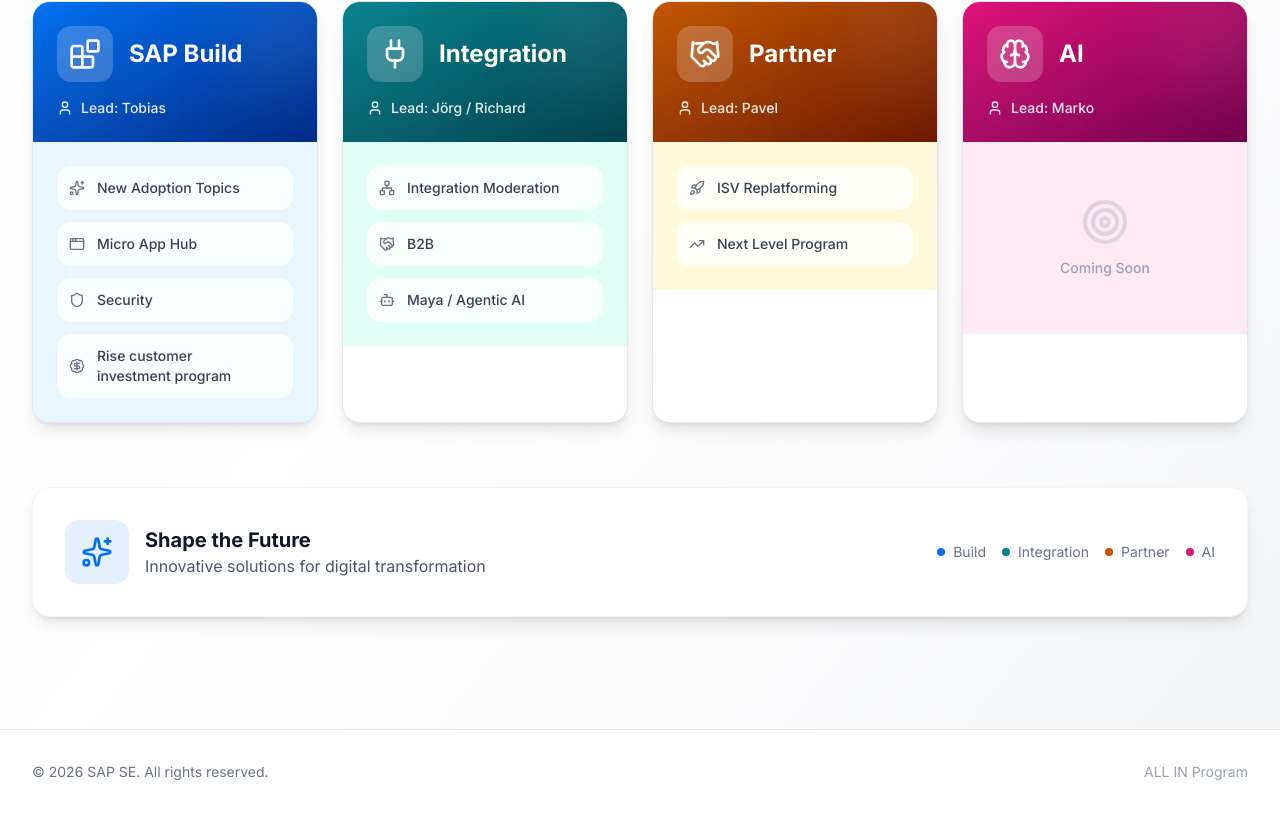
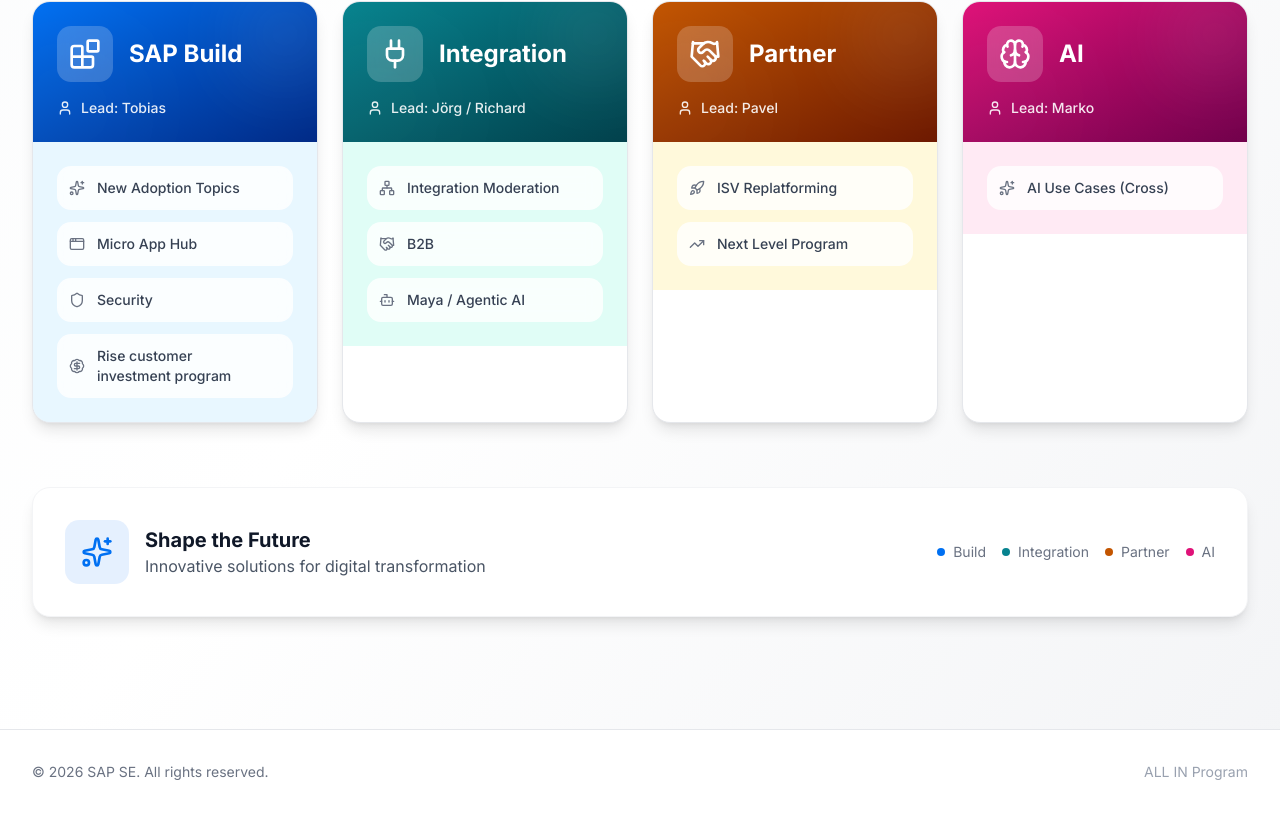
Before and after one commit to lottalange87/allin-program, a Next.js app: page /allin/ in a window 1280 px wide. Shown: the part 793-1607 px from the top of the page. Built offline with nearby package versions, Linux system fonts and the light colour scheme.

Commit message:
Add AI Use Cases (Cross) subproject to AI workstream

```diff
--- a/app/page.tsx
+++ b/app/page.tsx
@@ -114,7 +114,8 @@
     icon: <Brain className="w-8 h-8" />,
     color: "from-[#DF1278] to-[#71014B]",
     bgColor: "bg-[#FFD5EA]/50",
-    items: [],
+    items: ["AI Use Cases (Cross)"],
+    itemIcons: [<Sparkles className="w-4 h-4" />],
   },
 ];
 
```
